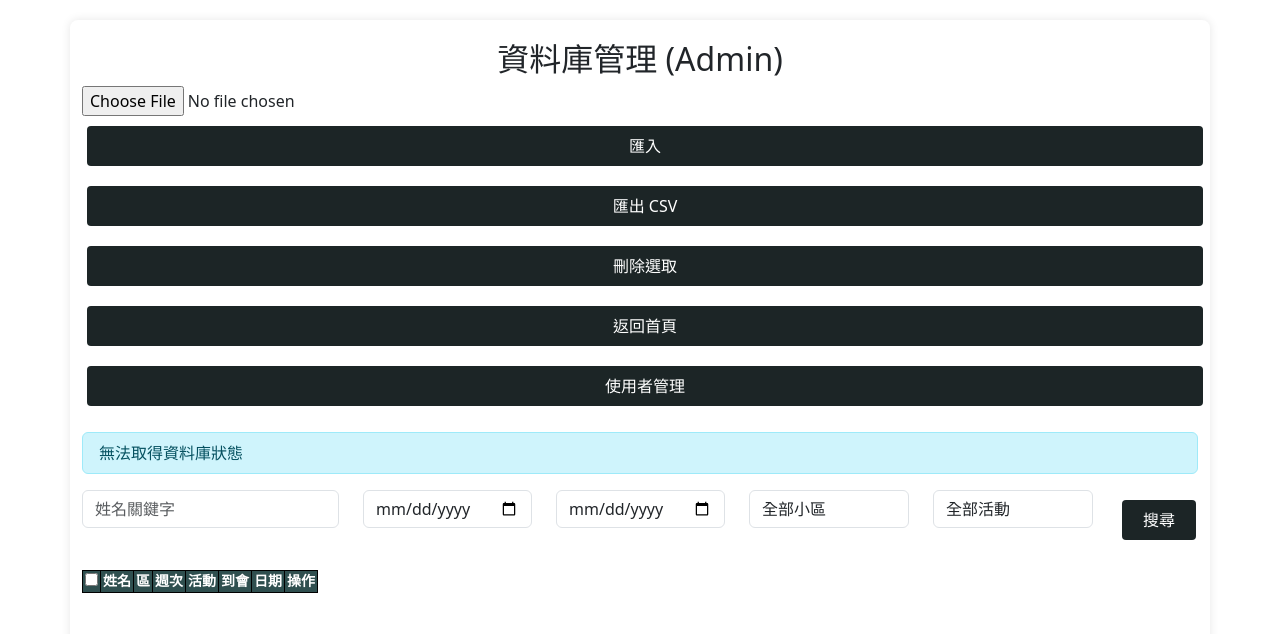
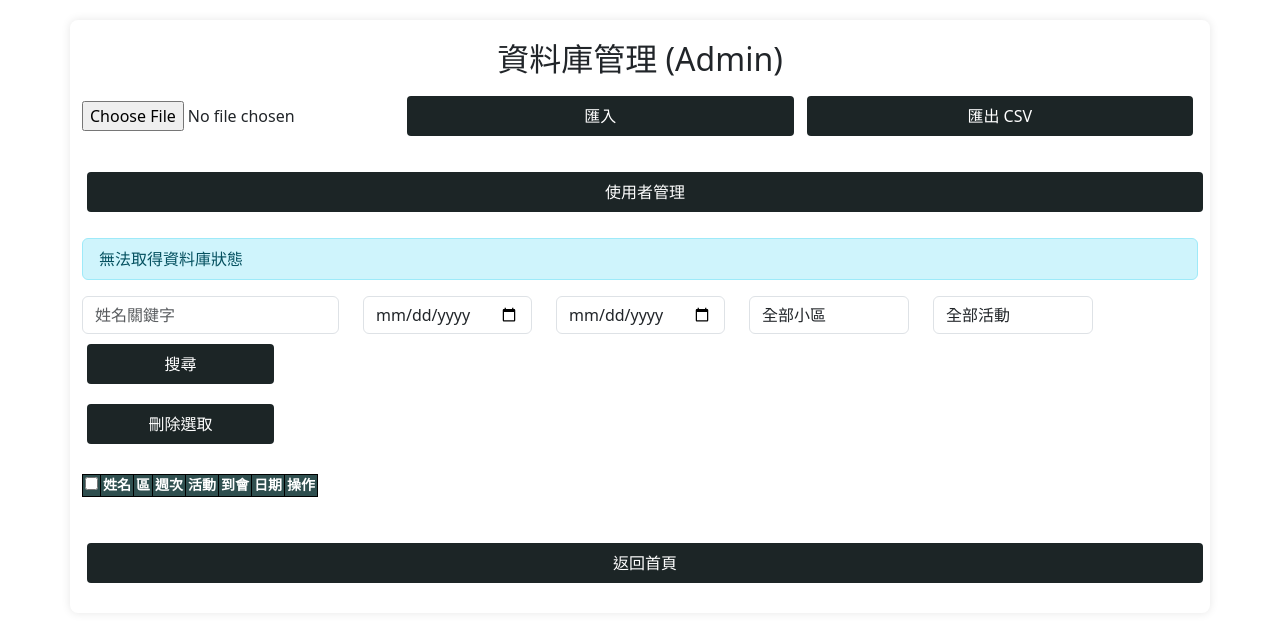
Before and after one commit to hsuyao/flask-attend-analysis, a Flask app: template templates/admin.html in a window 1280 px wide. Shown: the top 634 px of the page. Run offline with Flask 2, Linux system fonts and the light colour scheme; the template is opened without the code that fills it, so the values that code supplies are empty; parts of the project's set-up code (start-up, migrations or seed data) failed here and were passed over.

Commit message:
Update admin page layout

```diff
--- a/templates/admin.html
+++ b/templates/admin.html
@@ -15,24 +15,24 @@
 <body>
 <div class="container">
   <h2>資料庫管理 (Admin)</h2>
+  <!-- 1. 檔案選擇 & 匯入 / 匯出 -->
+  <div class="mb-3 d-flex align-items-center">
+    <input id="importFile" type="file" accept=".csv" class="me-2">
+    <button class="button me-2" onclick="importCSV()">匯入</button>
+    <a class="button" href="/admin/export">匯出 CSV</a>
+  </div>
 
-  <!-- Import / Export / Delete Selected -->
+  <!-- 2. 使用者管理 -->
   <div class="mb-3">
-    <input id="importFile" type="file" accept=".csv">
-    <button class="button" onclick="importCSV()">匯入</button>
-    <a class="button" href="/admin/export">匯出 CSV</a>
-    <button class="button btn-danger" id="delSelBtn" onclick="deleteSelected()" disabled>刪除選取</button>
-    <a class="button" href="{{ url_for('index') }}">返回首頁</a>
-    <!-- 新增：使用者管理 -->
     <a class="button" href="{{ url_for('admin_bp.admin_users') }}">使用者管理</a>
   </div>
-  <!-- db status -->
+  <!-- 3. 資料庫狀態 -->
   <div id="dbStatus" class="alert alert-info py-2 px-3" role="alert">
     正在讀取資料庫狀態…
   </div>
 
-  <!-- Filters -->
-  <div class="row filter-row mb-2">
+  <!-- 4. 搜尋選項介面 + 執行搜尋 & 刪除選取 -->
+  <div class="row filter-row mb-3 align-items-center">
     <div class="col-auto"><input id="nameKw"  class="form-control" placeholder="姓名關鍵字"></div>
     <div class="col-auto"><input id="startDt" type="date" class="form-control"></div>
     <div class="col-auto"><input id="endDt"   type="date" class="form-control"></div>
@@ -49,10 +49,10 @@
       </select>
     </div>
     <div class="col-auto">
-      <button class="button" onclick="loadPage(1)">搜尋</button>
+      <button class="button me-2" onclick="loadPage(1)">搜尋</button>
+      <button class="button btn-danger" id="delSelBtn" onclick="deleteSelected()" disabled>刪除選取</button>
     </div>
   </div>
-
   <!-- Table -->
   <div class="table-container">
     <table class="excel-table" id="dataTable">
@@ -71,10 +71,16 @@
       <tbody></tbody>
     </table>
   </div>
-
+  <!-- 5. 資料庫內容 -->
   <!-- Pagination -->
   <nav><ul class="pagination" id="pager"></ul></nav>
+
+  <!-- 6. 返回首頁 -->
+  <div class="mt-3">
+    <a class="button" href="{{ url_for('index') }}">返回首頁</a>
+  </div>
 </div>
+
 <footer style="text-align:center;margin-top:20px;">版本: {{ version }}</footer>
 
 <script>
```
